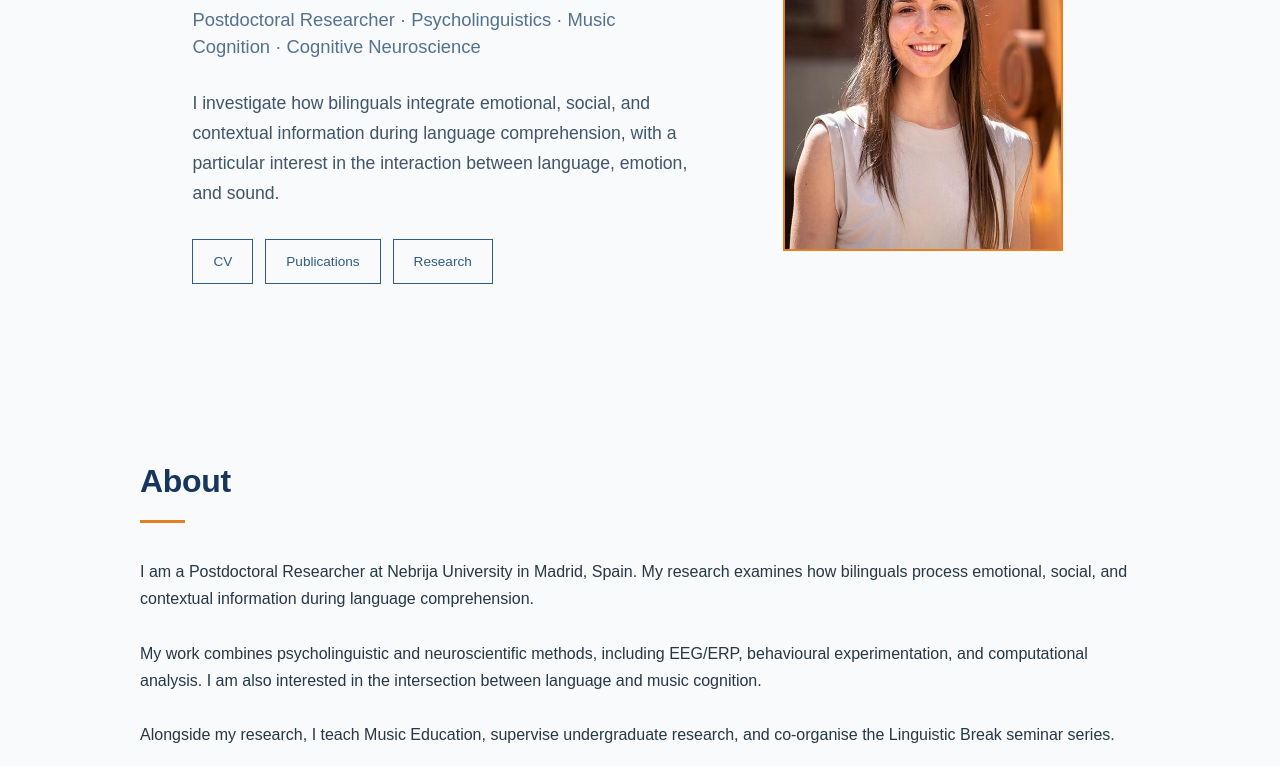
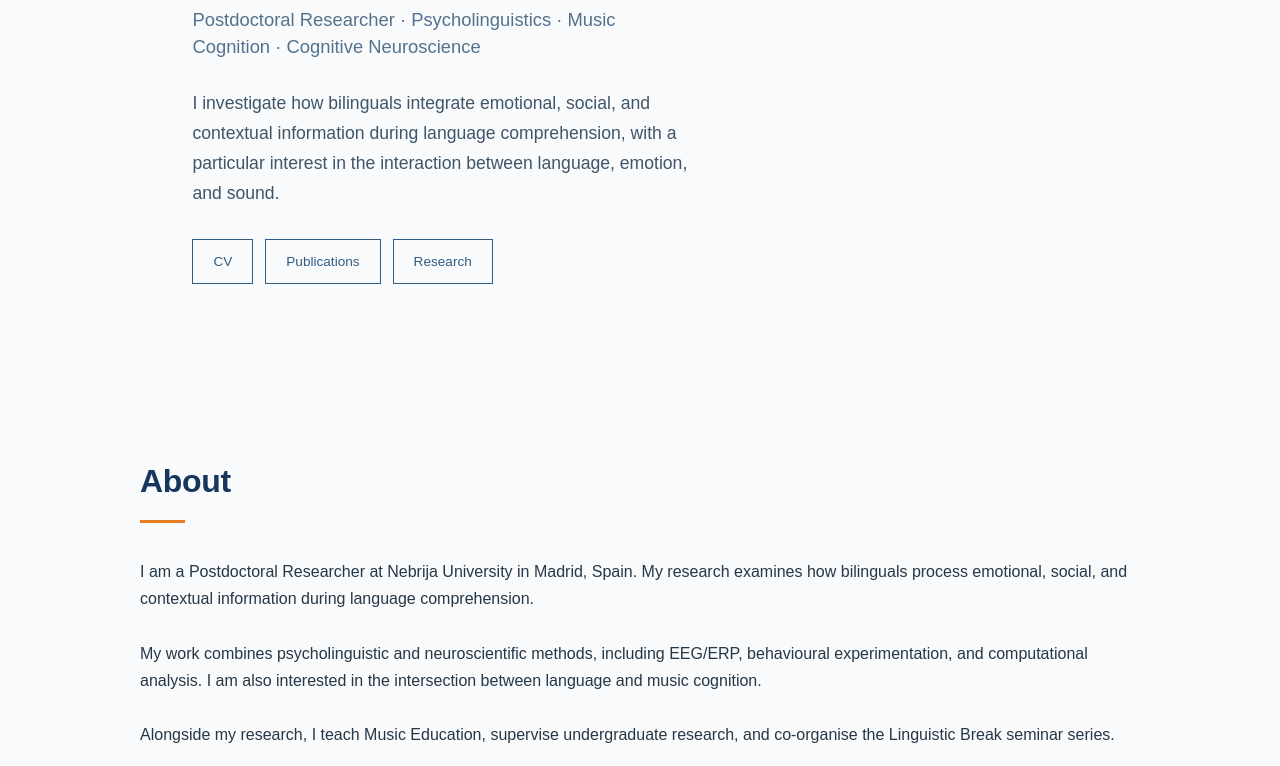
Before and after one commit to andrea-gg-aldariz/andreaaldariz.github.io, a plain HTML site: page index.html in a window 1280 px wide. Shown: the part 334-1100 px from the top of the page. Drawn offline with Linux system fonts and the light colour scheme.

Commit message:
Remove Andrea's photo from index.html
Removed image of Andrea González García Aldariz from header.

```diff
--- a/index.html
+++ b/index.html
@@ -445,16 +445,6 @@
 
     </div>
 
-
-    <div>
-
-    <img
-        src="./andrea-photo.jpeg"
-        alt="Andrea González García Aldariz"
-        class="photo">
-
-    </div>
-
 </header>
 
 
```
